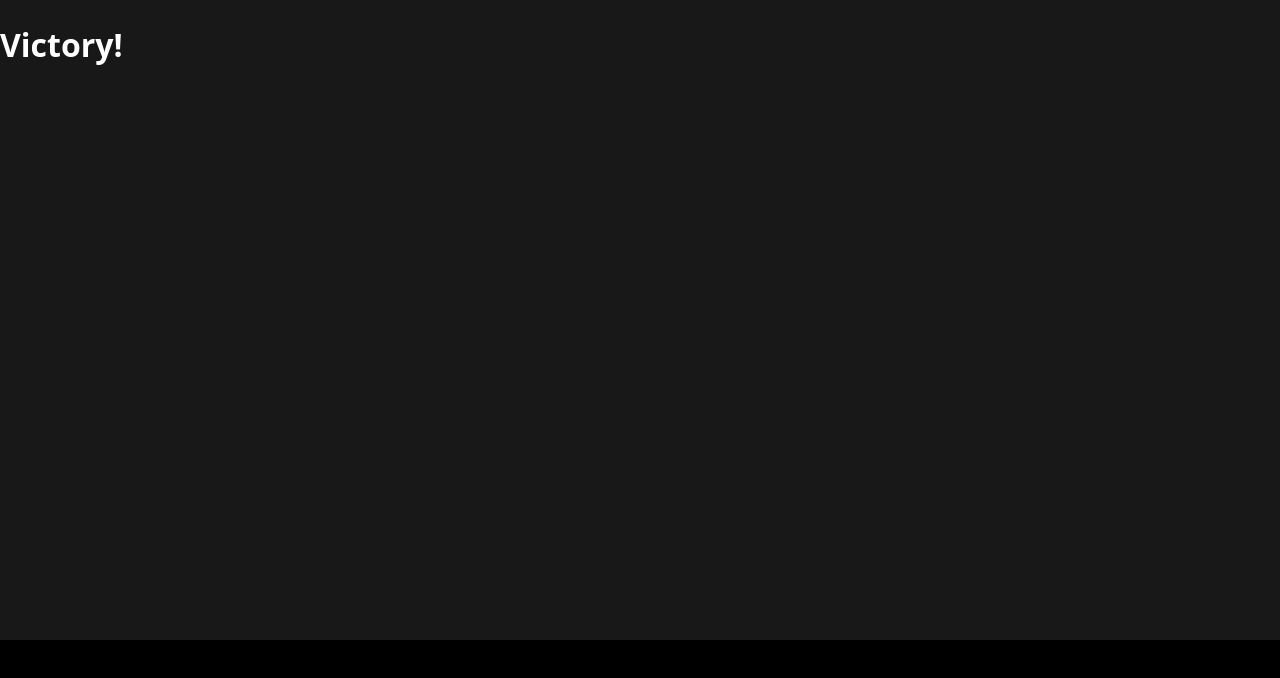
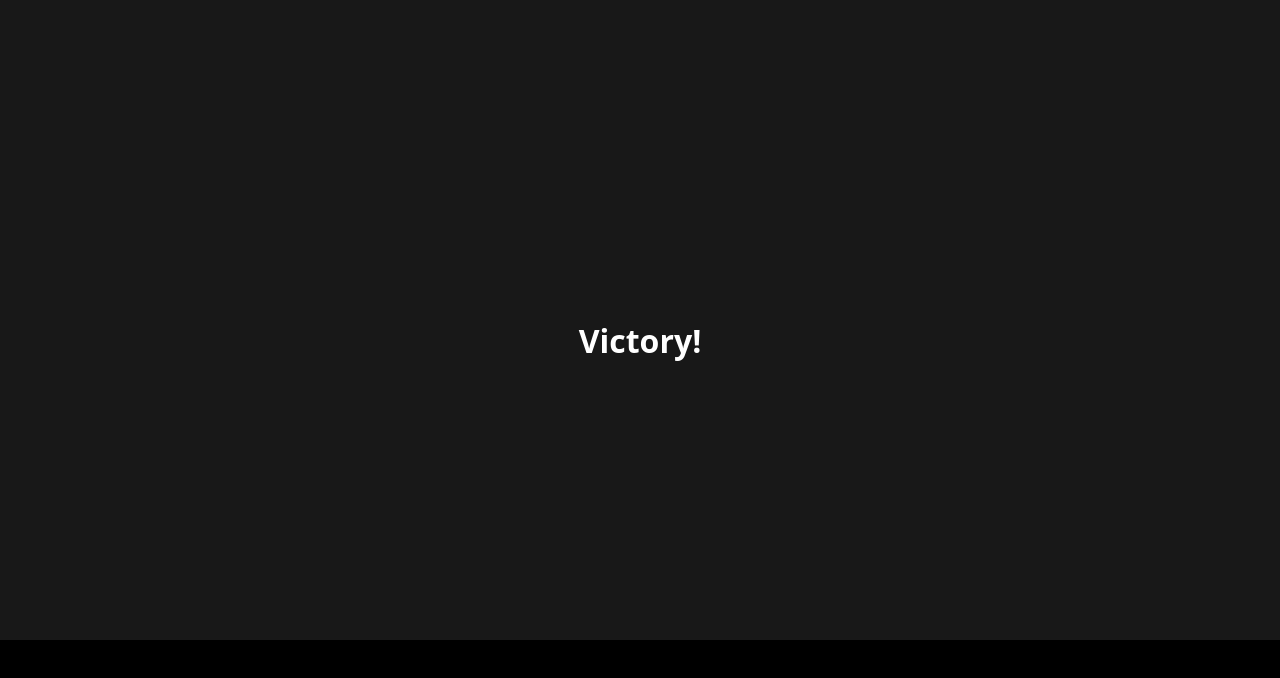
Before and after one commit to avocabavo/Mousyrinth, a React (Vite) app in the folder mousyrinth/: page /level/Victory in a window 1280 px wide. Shown: the top 678 px of the page. Built offline with nearby package versions, Linux system fonts and the light colour scheme.

Commit message:
restore level progression

```diff
--- a/mousyrinth/src/levels/Level.css
+++ b/mousyrinth/src/levels/Level.css
@@ -4,3 +4,10 @@
     background: #181818;
     overflow: hidden;
 }
+
+.victory {
+    position: absolute;
+    top: 50%;
+    left: 50%;
+    transform: translate(-50%, -50%);
+}
--- a/mousyrinth/src/levels/Level3.tsx
+++ b/mousyrinth/src/levels/Level3.tsx
@@ -46,8 +46,8 @@ export function Level3() {
             <Gateway
                 left="65vw"
                 top="20vw"
-                text="Victory!"
-                to="/level/Victory"
+                text="Level 4"
+                to="/level/4"
             />
         </div>
     );
--- a/mousyrinth/src/levels/Level4.tsx
+++ b/mousyrinth/src/levels/Level4.tsx
@@ -35,8 +35,8 @@ export function Level4() {
             <Gateway
                 left="45vw"
                 top="5vw"
-                text="Victory!"
-                to="/level/Victory"
+                text="Level 5"
+                to="/level/5"
             />
         </div>
     );
--- a/mousyrinth/src/levels/Level5.tsx
+++ b/mousyrinth/src/levels/Level5.tsx
@@ -52,8 +52,8 @@ export function Level5() {
             <Gateway
                 left="15vw"
                 top="30vw"
-                text="Victory!"
-                to="/level/Victory"
+                text="Level 6"
+                to="/level/6"
             />
         </div>
     );
--- a/mousyrinth/src/levels/Victory.tsx
+++ b/mousyrinth/src/levels/Victory.tsx
@@ -7,7 +7,7 @@ export function Victory() {
 
     return (
         <div className="ml-level" style={levelStyle}>
-            <h1>Victory!</h1>
+            <h1 className="victory">Victory!</h1>
         </div>
     );
 }
```
